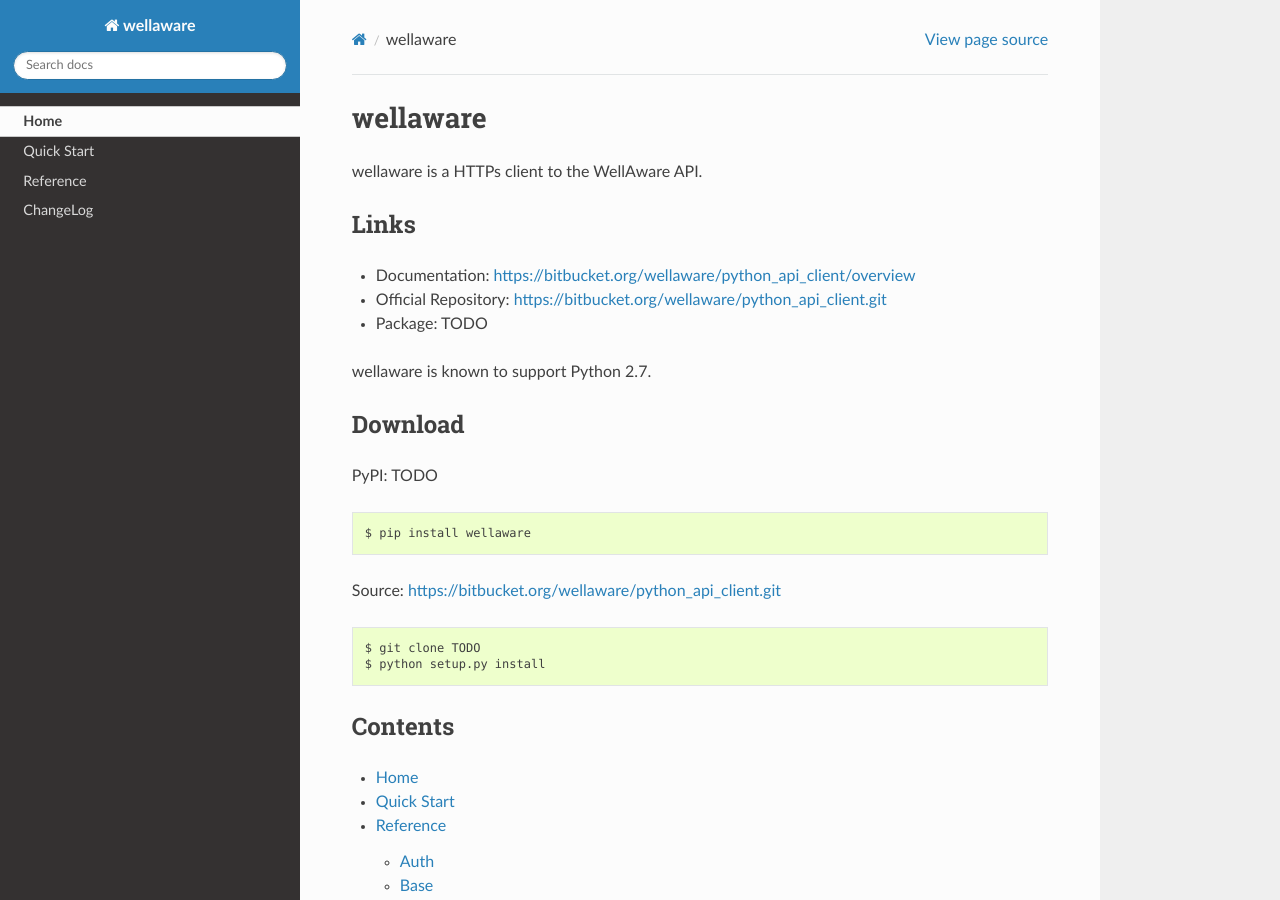
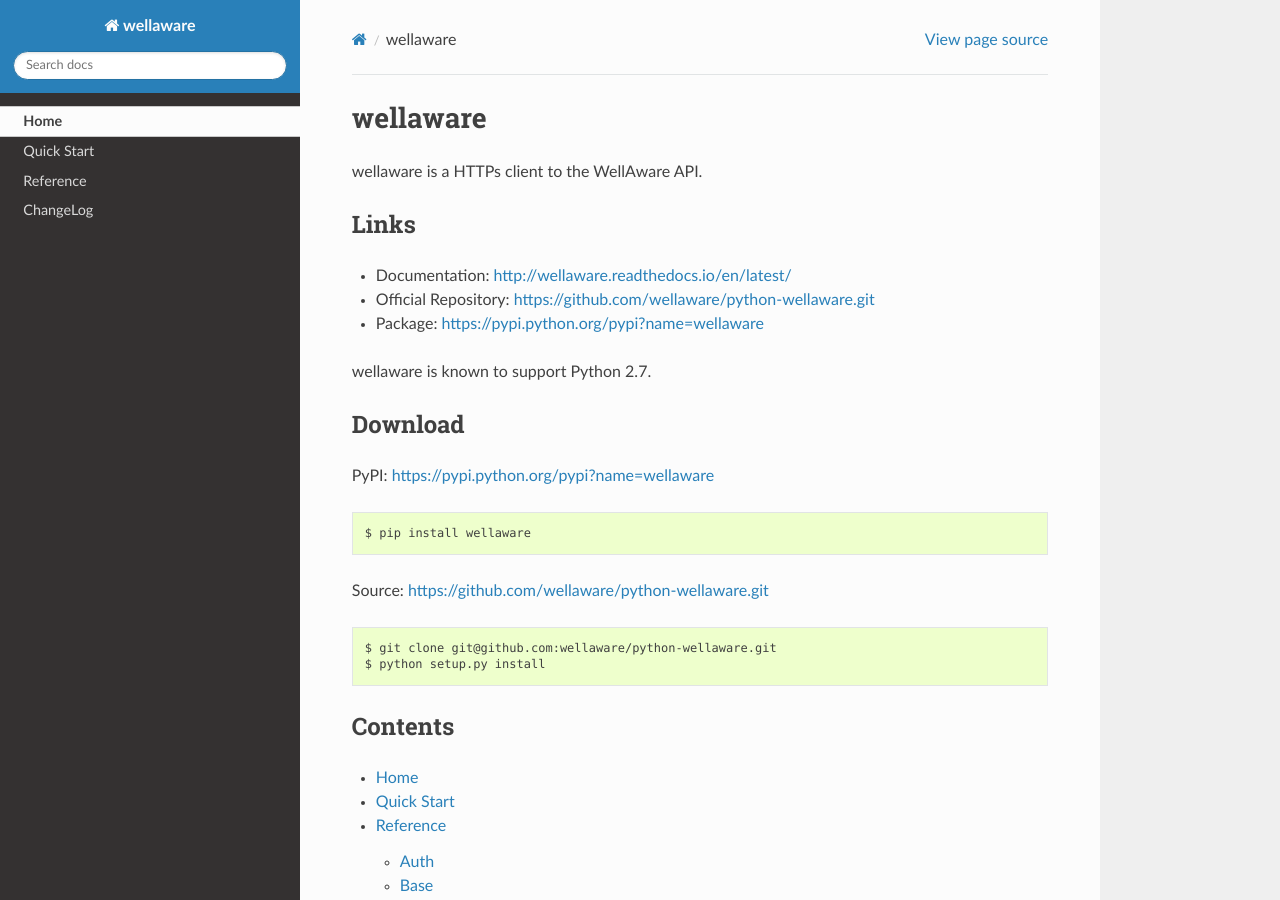
Before and after one commit to shaji618/python-wellaware, a Sphinx documentation site: the page built from docs/index.rst, in a window 1280 px wide and 900 px high. Built offline with Sphinx 7.4.7 and the Read the Docs theme 2.0.0, drawn with Linux system fonts in a browser that asks for light colours.

Commit message:
update README and docs

```diff
--- a/docs/index.rst
+++ b/docs/index.rst
@@ -9,9 +9,9 @@
 Links
 -----
 
-* Documentation: https://bitbucket.org/wellaware/python_api_client/overview
-* Official Repository: https://bitbucket.org/wellaware/python_api_client.git
-* Package: TODO
+* Documentation: http://wellaware.readthedocs.io/en/latest/
+* Official Repository: https://github.com/wellaware/python-wellaware.git
+* Package: https://pypi.python.org/pypi?name=wellaware
 
 wellaware is known to support Python 2.7.
 
@@ -21,17 +21,17 @@
 Download
 --------
 
-PyPI: TODO
+PyPI: https://pypi.python.org/pypi?name=wellaware
 
 .. code-block:: sh
 
     $ pip install wellaware
 
-Source: https://bitbucket.org/wellaware/python_api_client.git
+Source: https://github.com/wellaware/python-wellaware.git
 
 .. code-block:: sh
 
-    $ git clone TODO
+    $ git clone git@github.com:wellaware/python-wellaware.git
     $ python setup.py install
 
 
--- a/docs/quickstart.py
+++ b/docs/quickstart.py
@@ -1,7 +1,7 @@
 from wellaware.constants import Config
 from wellaware.client import *
 
-Config.base_url = 'https://api-<env>.wellaware.us'
+Config.base_url = 'https://api.wellaware.us'
 # Enable this commonly for QA tests where it's helpful to have the token printed along with the test
 Config.include_token = True
 
```
Also changed, not shown: README.md (+2 -0 lines).
